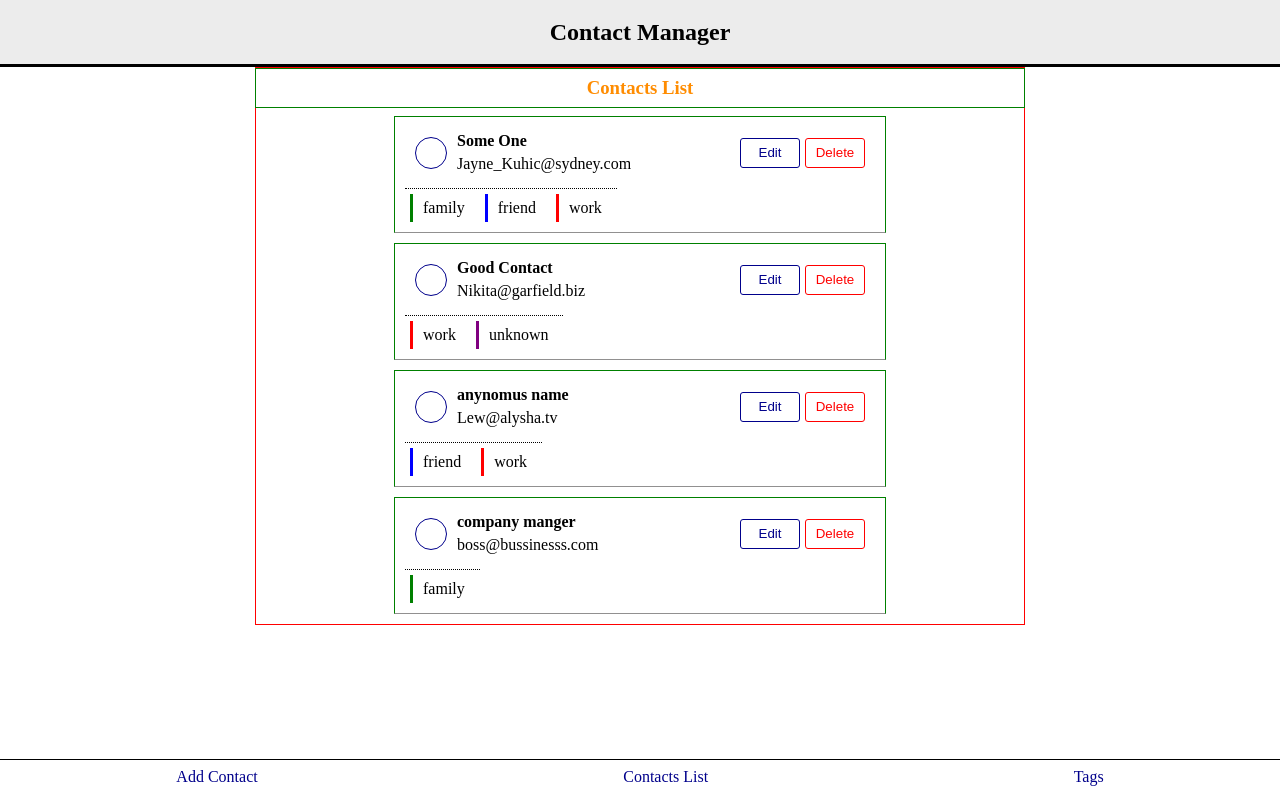
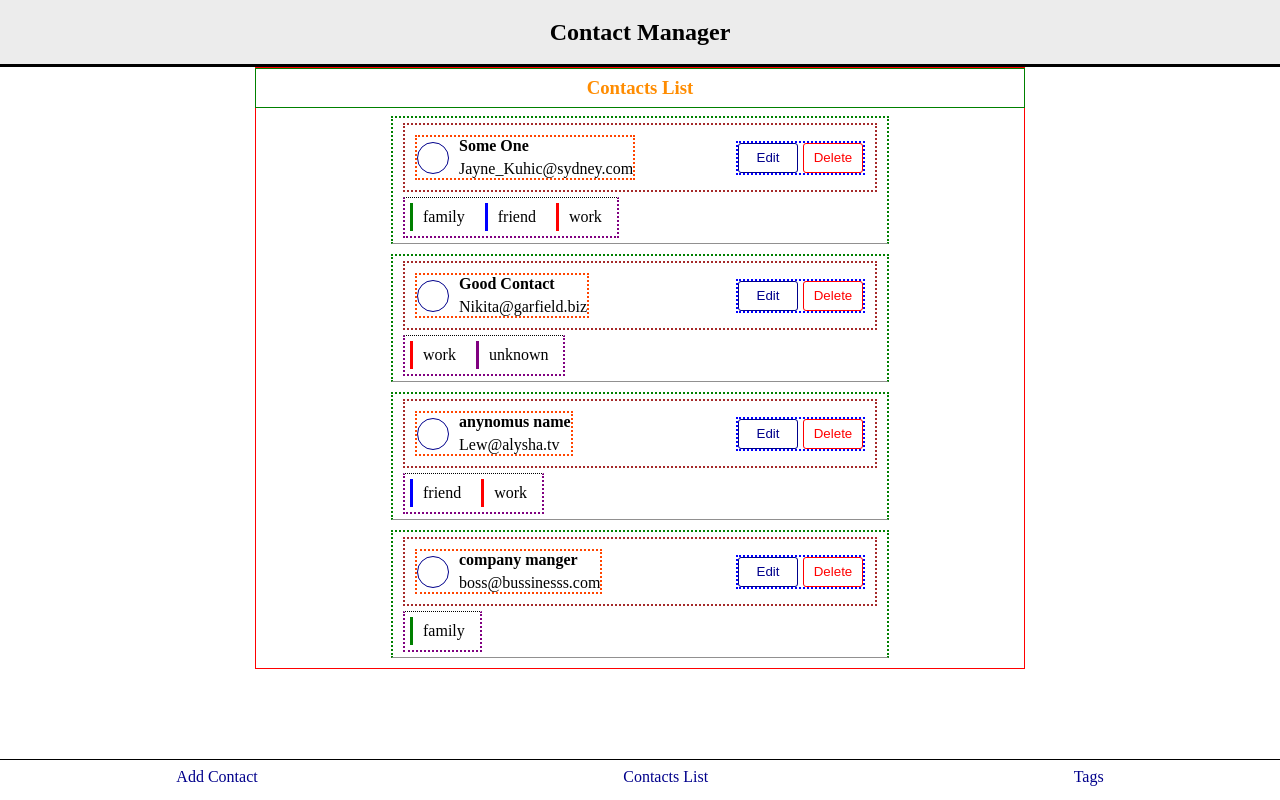
Before and after one commit to akamzandi/Contact-App, a React (Create React App) app: page / in a window 1280 px wide. Built offline with nearby package versions, Linux system fonts and the light colour scheme.

Commit message:
contact style targeted for refactor

```diff
--- a/src/Components/Contact/contact.css
+++ b/src/Components/Contact/contact.css
@@ -1,5 +1,5 @@
 .contact-element {
-  border: 1px solid green;
+  border: 2px dotted green;
   margin-bottom: 10px;
   padding: 5px 10px;
   display: flex;
@@ -10,7 +10,7 @@
 }
 
 .contact-container {
-  /* border: 1px solid yellow; */
+  border: 2px dotted brown;
   padding: 10px 10px;
   display: flex;
   justify-content: space-between;
@@ -19,12 +19,13 @@
   /* border-bottom: 1px dotted black; */
 }
 
-/* .contact-buttons {
-
-} */
+.contact-buttons {
+  border: 2px dotted blue;
+}
 
 .contact-info {
-  /* border: 1px solid orangered; */
+  border: 2px dotted orangered;
+
   display: flex;
   align-items: center;
   /* padding-bottom: 10px; */
@@ -34,7 +35,8 @@
   display: flex;
   flex-wrap: wrap;
   margin-top: 5px;
-  /* border: 1px solid purple; */
+  border: 2px dotted purple;
+
   border-top: 1px dotted black;
 }
 
```
